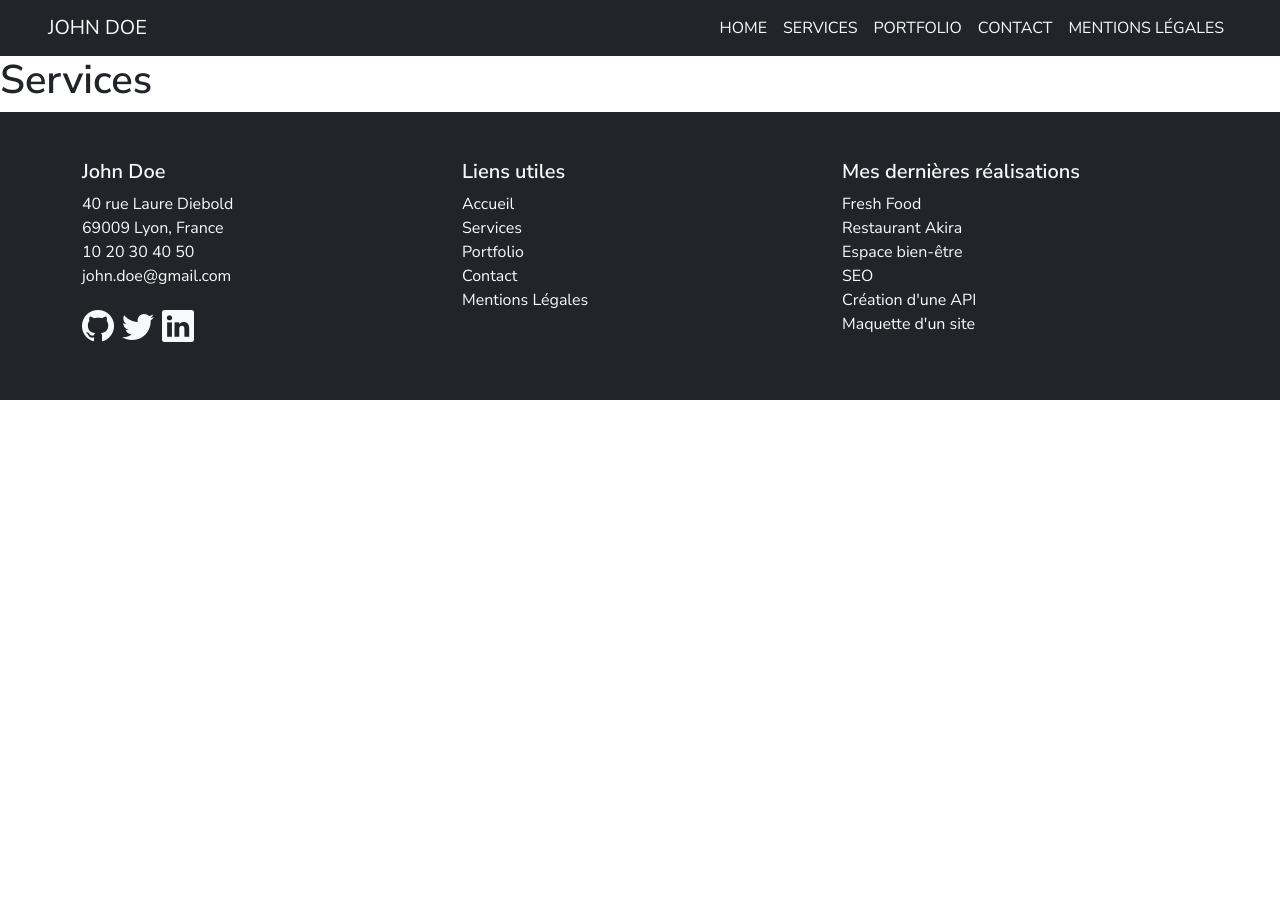
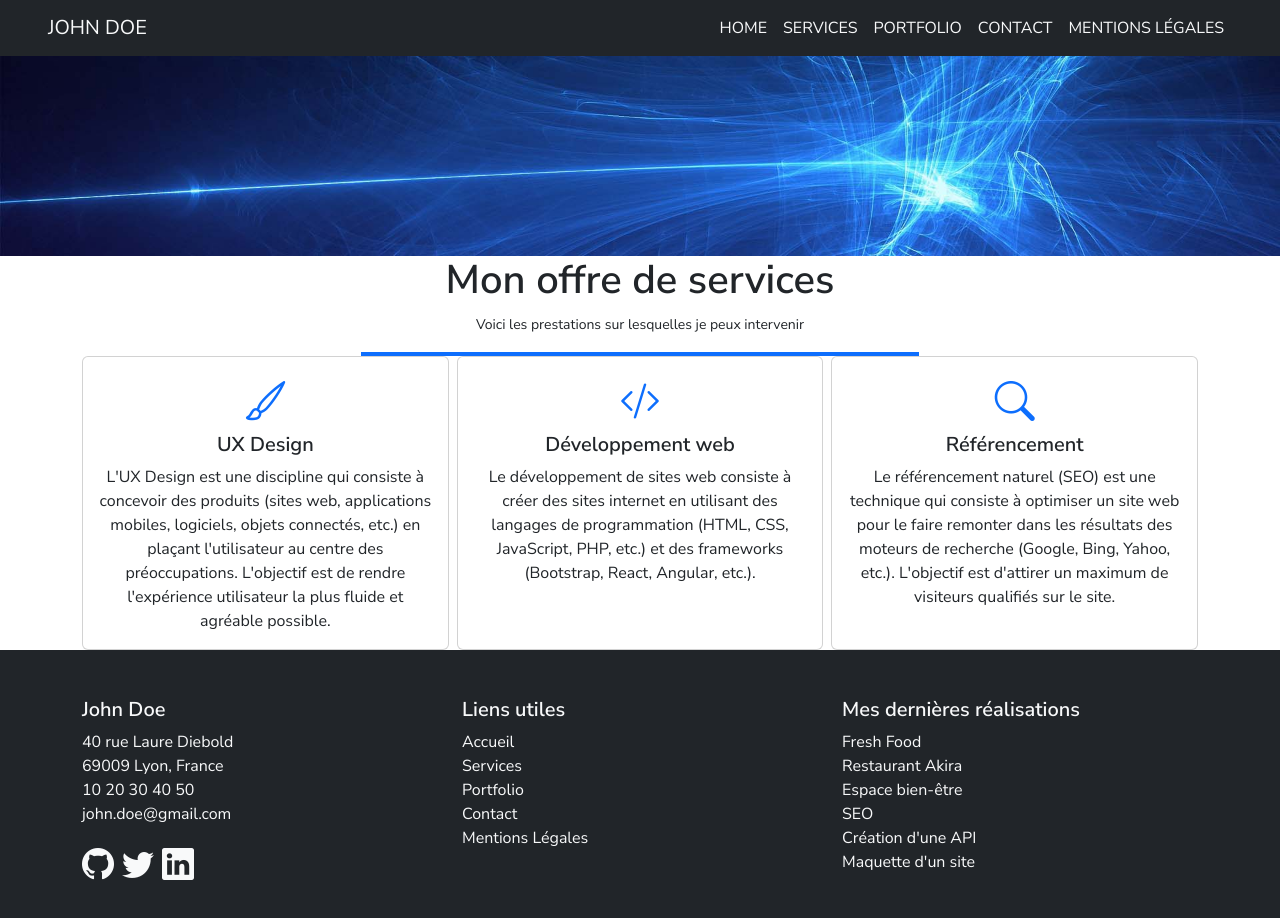
Before and after one commit to guillaumebertil/evaluation-portfolio-react, a React (Create React App) app: page /services in a window 1280 px wide. Shown: the top 918 px of the page. Before the commit the page ends 800 px from the top, so only its background shows below. Built offline with nearby package versions, Linux system fonts and the light colour scheme.

Commit message:
feat: ajout du contenu de la page service et création des ServiceCard

```diff
--- a/src/components/ServiceCard.jsx
+++ b/src/components/ServiceCard.jsx
@@ -0,0 +1,13 @@
+function ServiceCard(props) {
+    return (
+        <div className="card">
+            <div className="card-body">
+                <div className="text-primary fs-1"><i className={props.icon}></i></div>
+                <h5 className="card-title">{props.title}</h5>
+                <p className="card-text">{props.content}</p>
+            </div>
+        </div>
+    );
+}
+
+export default ServiceCard;
--- a/src/pages/Services.jsx
+++ b/src/pages/Services.jsx
@@ -1,6 +1,40 @@
-const Services = () => {
+import ServiceCard from "../components/ServiceCard";
+
+import banner from "../assets/images/banner.jpg"
+
+function Services() {
     return (
-        <h1>Services</h1>
+        <div>
+            {/* Bannière */}
+            <div className="banner" style={{ backgroundImage: `url(${banner})`, height:"200px", backgroundSize:"cover", backgroundPosition:"center" }}>
+            </div>
+
+            {/* Section services */}
+            <div className="container">
+                <div className="col-md-6 mx-auto border-bottom border-4 border-primary">
+                    <h1 className="text-center">Mon offre de services</h1>
+                    <p className="text-center"><small>Voici les prestations sur lesquelles je peux intervenir</small></p>
+                </div>
+            </div>
+
+            {/* Section cards */}
+            <div className="container text-center">
+                <div className="row d-flex justify-content-center g-2">
+                    <div className="col-12 col-md-4 d-flex justify-content-center">
+                        <ServiceCard icon="bi bi-brush" title="UX Design" content="L'UX Design est une discipline qui consiste à concevoir des produits (sites web, applications mobiles, logiciels, objets connectés, etc.) en plaçant l'utilisateur au centre des préoccupations. L'objectif est de rendre l'expérience utilisateur la plus fluide et agréable possible."/>
+                    </div>
+
+                    <div className="col-12 col-md-4 d-flex justify-content-center">
+                        <ServiceCard icon="bi bi-code-slash" title="Développement web" content="Le développement de sites web consiste à créer des sites internet en utilisant des langages de programmation (HTML, CSS, JavaScript, PHP, etc.) et des frameworks (Bootstrap, React, Angular, etc.)."/>
+                    </div>
+
+                    <div className="col-12 col-md-4 d-flex justify-content-center">
+                        <ServiceCard icon="bi bi-search" title="Référencement" content="Le référencement naturel (SEO) est une technique qui consiste à optimiser un site web pour le faire remonter dans les résultats des moteurs de recherche (Google, Bing, Yahoo, etc.). L'objectif est d'attirer un maximum de visiteurs qualifiés sur le site."/>
+                    </div>
+
+                </div>
+            </div>
+        </div>
     );
 }
 
```
